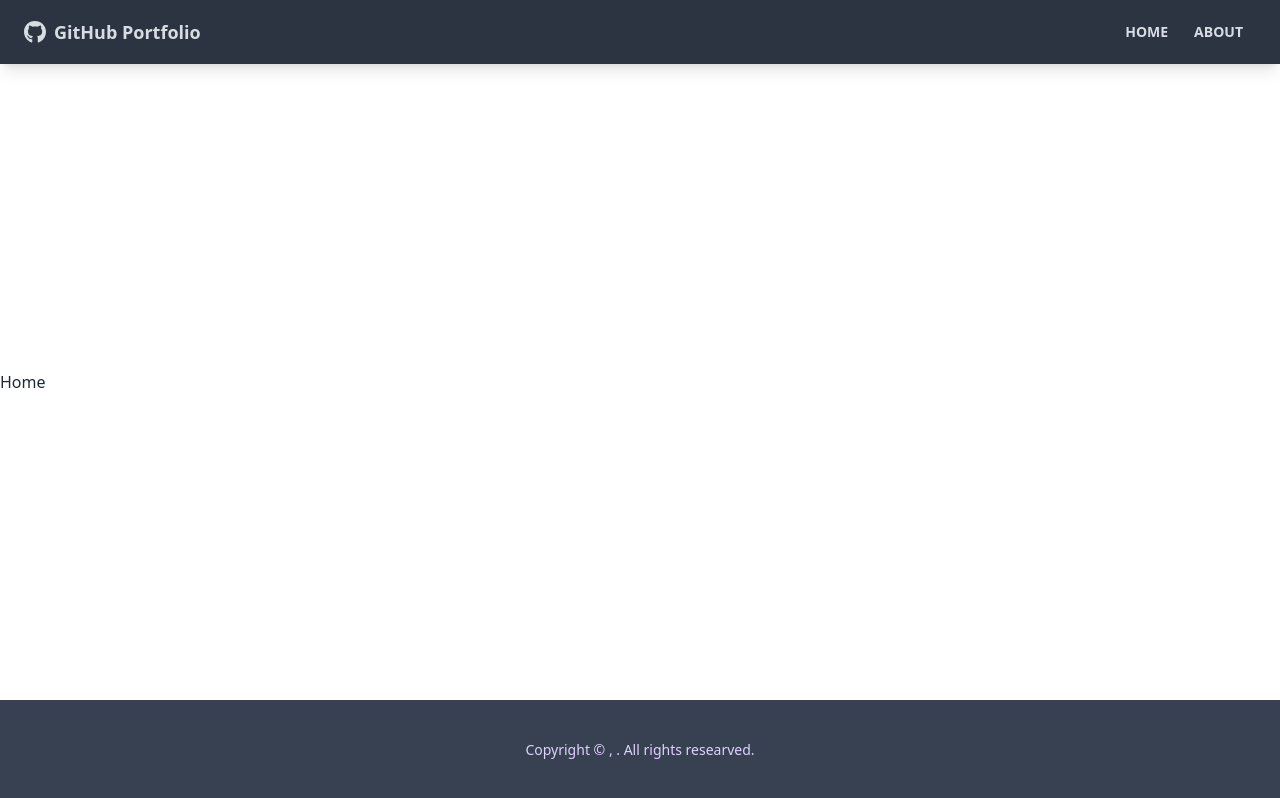
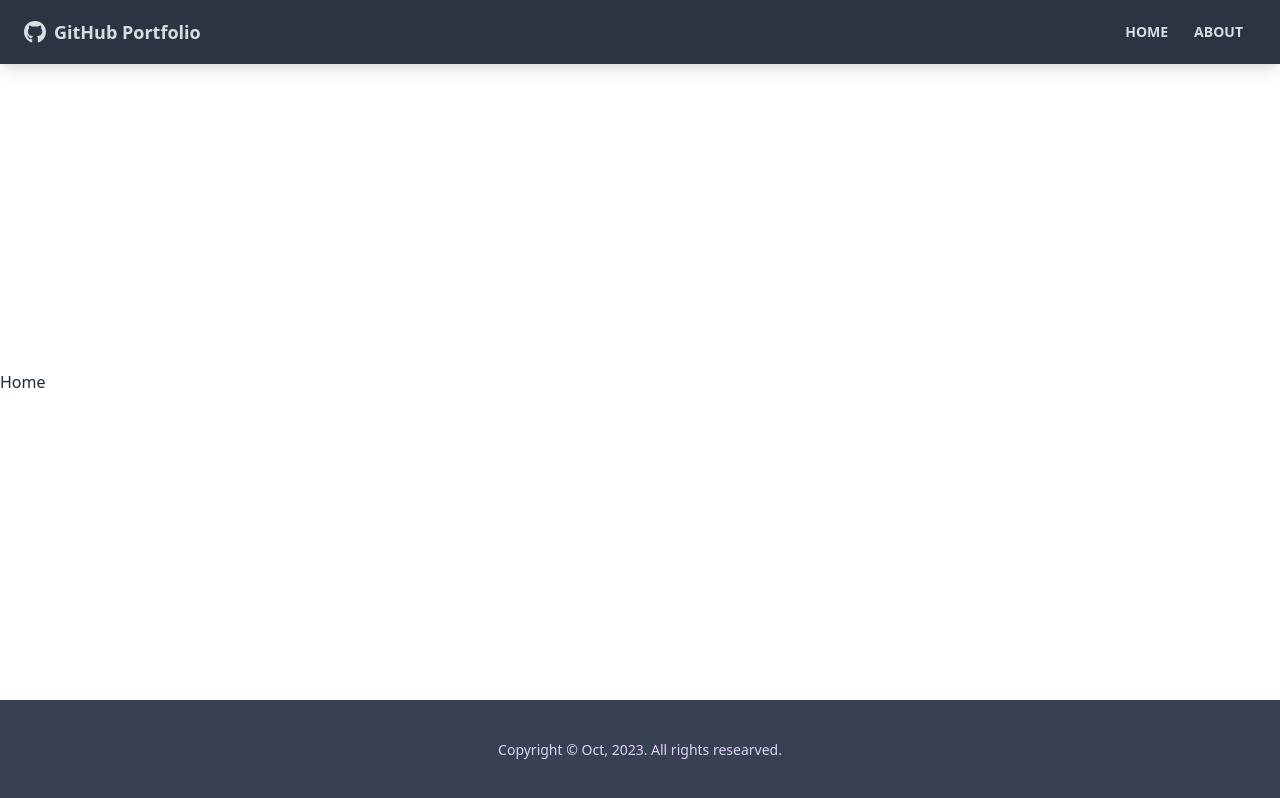
Before and after one commit to Skiblinx/github-portfolio, a React (Vite) app: page / in a window 1280 px wide. Built offline with nearby package versions, Linux system fonts and the light colour scheme.

Commit message:
Fix: updated footer date to displaay month in short

```diff
--- a/src/component/layouts/Footer.jsx
+++ b/src/component/layouts/Footer.jsx
@@ -2,8 +2,9 @@
 
 const Footer = () => {
 
-  const footerYear = new Date().getFullYear
-  const footerMonth = new Date().getMonth
+  const date = new Date();
+  const footerYear = date.getFullYear();
+  const footerMonth = date.toLocaleString('default', { month: 'short' });
 
   return (
     <footer className="footer p-10 bg-gray-700 text-primary-content footer-center">
```
